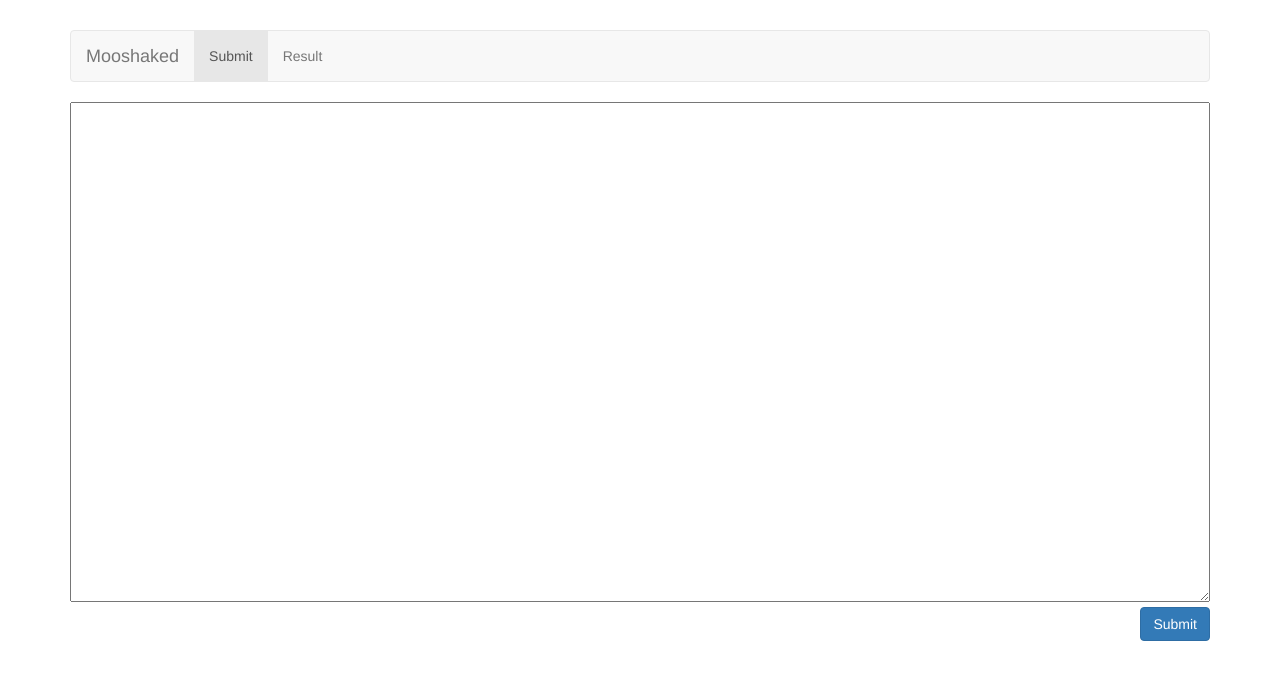
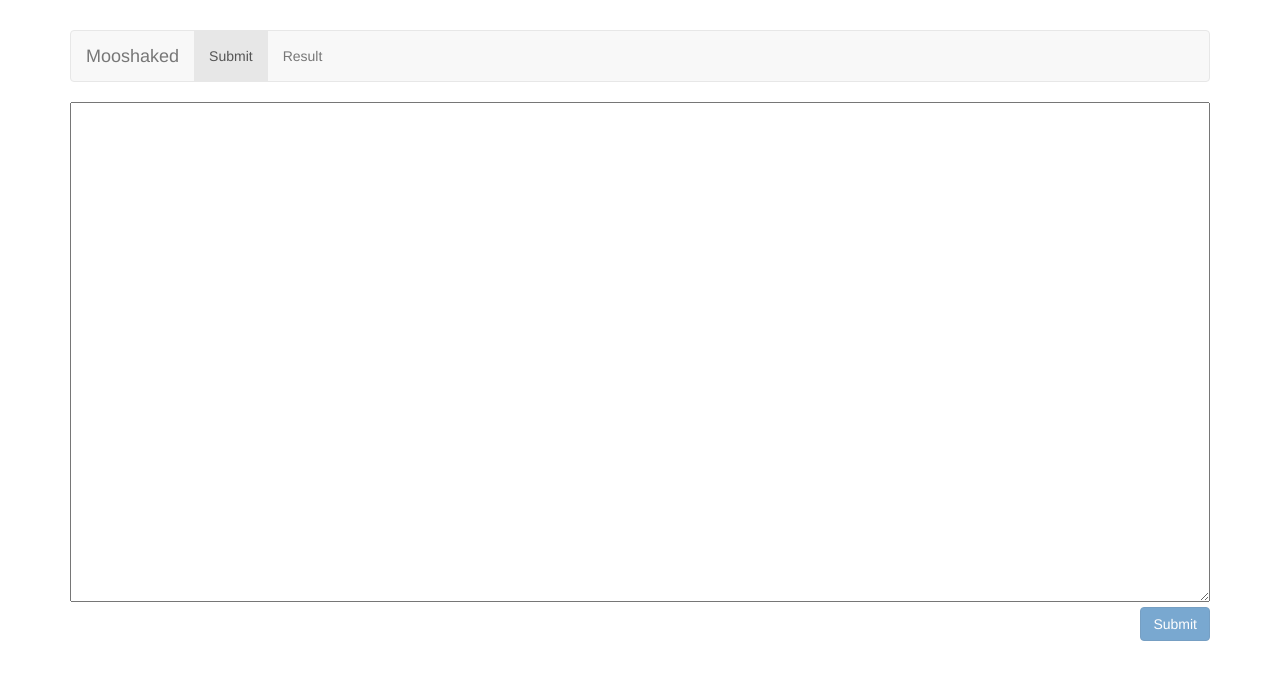
Before and after one commit to jbordalo/mooshaked, a Vue app: page /#/submit in a window 1280 px wide. Shown: the top 680 px of the page. Built offline with nearby package versions, Linux system fonts and the light colour scheme.

Commit message:
Fix empty input submissions

```diff
--- a/src/components/Submit.vue
+++ b/src/components/Submit.vue
@@ -1,10 +1,11 @@
 <template>
     <div>
         <div class="submitWrapper">
-            <textarea id="fileInput" v-model="input"> </textarea>
+            <textarea id="fileInput" v-model="input"></textarea>
             <input
                 class="btn btn-primary"
                 type="submit"
+                :disabled="!isInputValid"
                 @click.prevent="submitFile"
             />
         </div>
@@ -27,6 +28,11 @@ export default {
             this.$router.push("/result");
         },
     },
+    computed: {
+        isInputValid() {
+            return this.input.trim() !== "";
+        },
+    },
 };
 </script>
 
```
